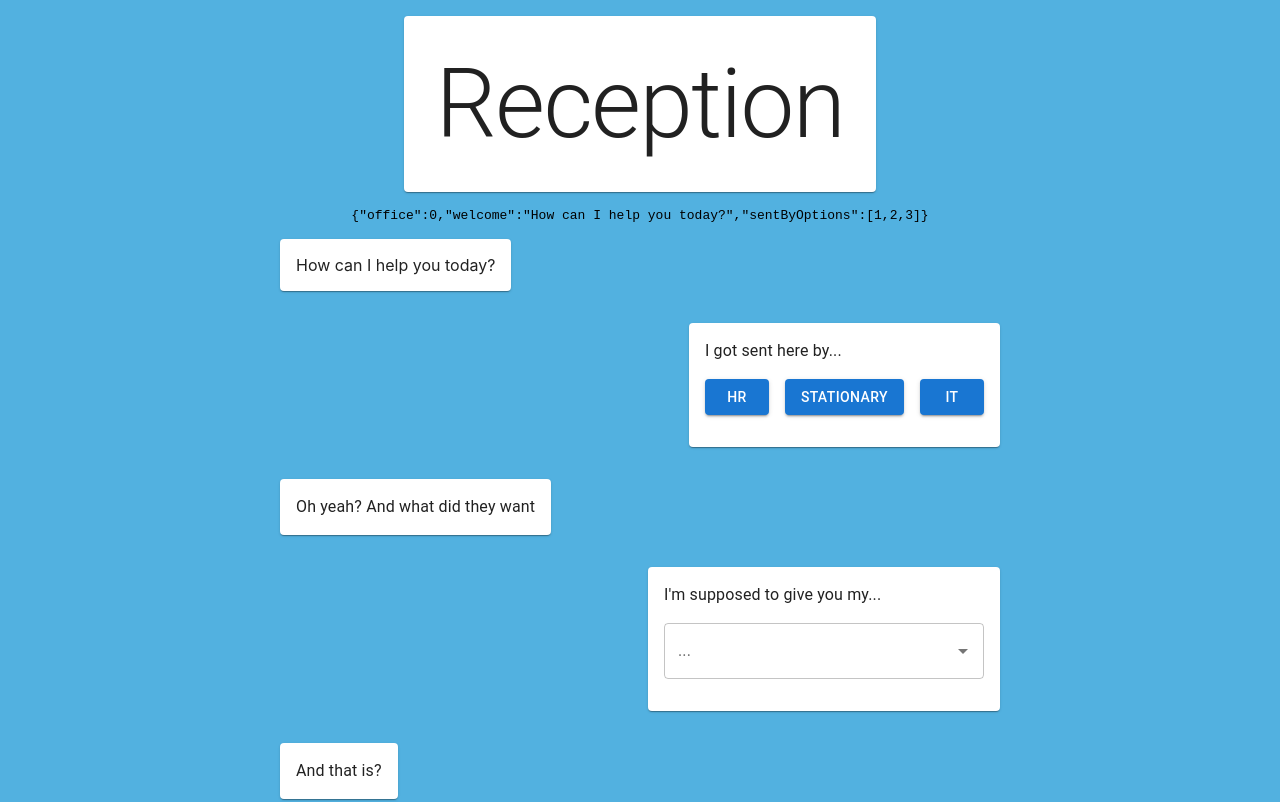
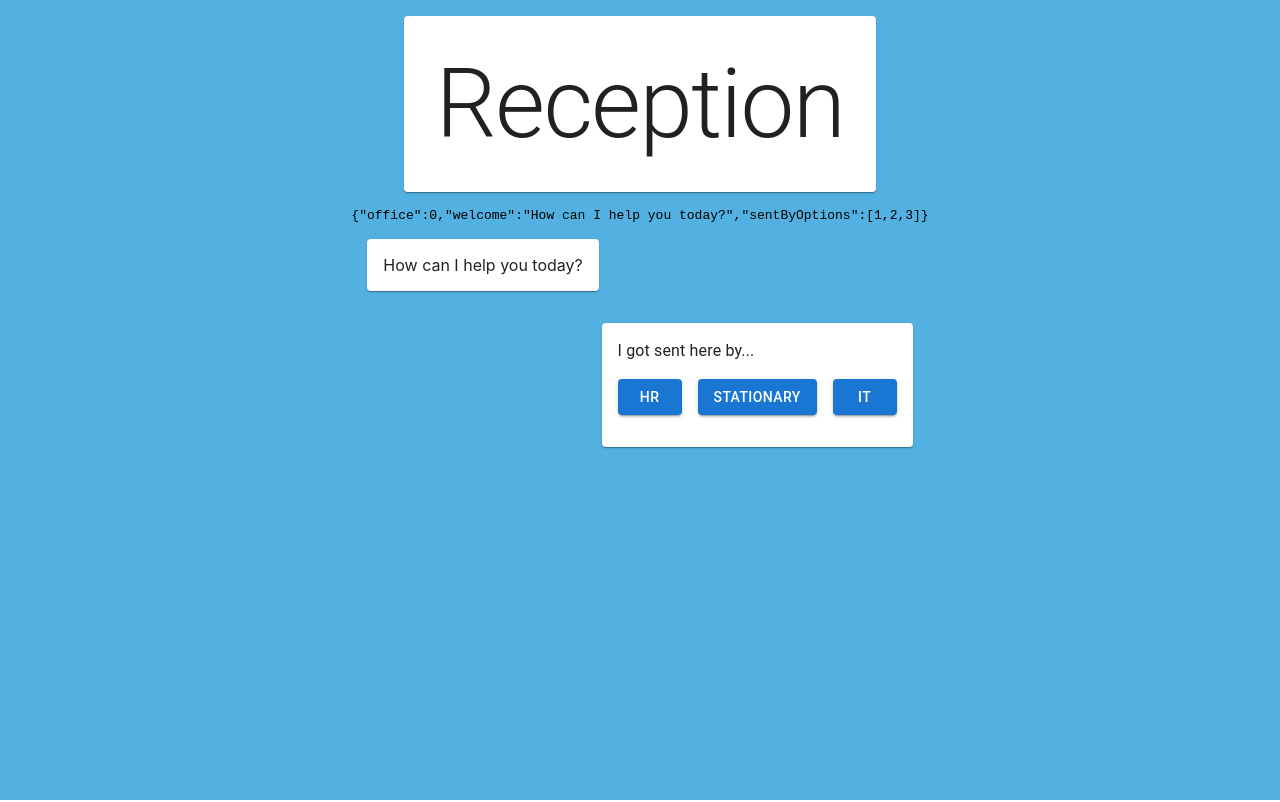
Before and after one commit to eedrah/bureaucracy, a React (Vite) app in the folder bureaucracy/: page /#/ in a window 1280 px wide. Shown: the top 802 px of the page. Built offline with nearby package versions, Linux system fonts and the light colour scheme.

Commit message:
trim down the states that are not used yet

```diff
--- a/bureaucracy/src/views/Office.tsx
+++ b/bureaucracy/src/views/Office.tsx
@@ -46,8 +46,10 @@ const Office = ({ office }: { office: Offices }) => {
         )}
       </Message>
 
+      {state.sentByResponse && (
+        <>
           <Message from="them">
-        <Typography>Oh yeah? And what did they want</Typography>
+            <Typography>{state.sentByResponse}</Typography>
           </Message>
 
           <Message from="me">
@@ -59,7 +61,11 @@ const Office = ({ office }: { office: Offices }) => {
               renderInput={(params) => <TextField {...params} label="..." />}
             />
           </Message>
+        </>
+      )}
 
+      {state.withDataResponse && (
+        <>
           <Message from="them">
             <Typography>And that is?</Typography>
           </Message>
@@ -68,7 +74,11 @@ const Office = ({ office }: { office: Offices }) => {
             <Typography>It's...</Typography>
             <TextField css={{ width: '20rem', margin: '1rem 0' }} label="..." />
           </Message>
+        </>
+      )}
 
+      {state.whichIsResponse && (
+        <>
           <Message from="them">
             <Typography>
               Ah, ok. Right. Can you go to either <strong>HR</strong> or{' '}
@@ -81,6 +91,8 @@ const Office = ({ office }: { office: Offices }) => {
             <Button variant="contained">Yeah, sure</Button>
           </Message>
         </>
+      )}
+    </>
   )
 }
 
```
Lines whose indentation alone changed are shown as unchanged.
